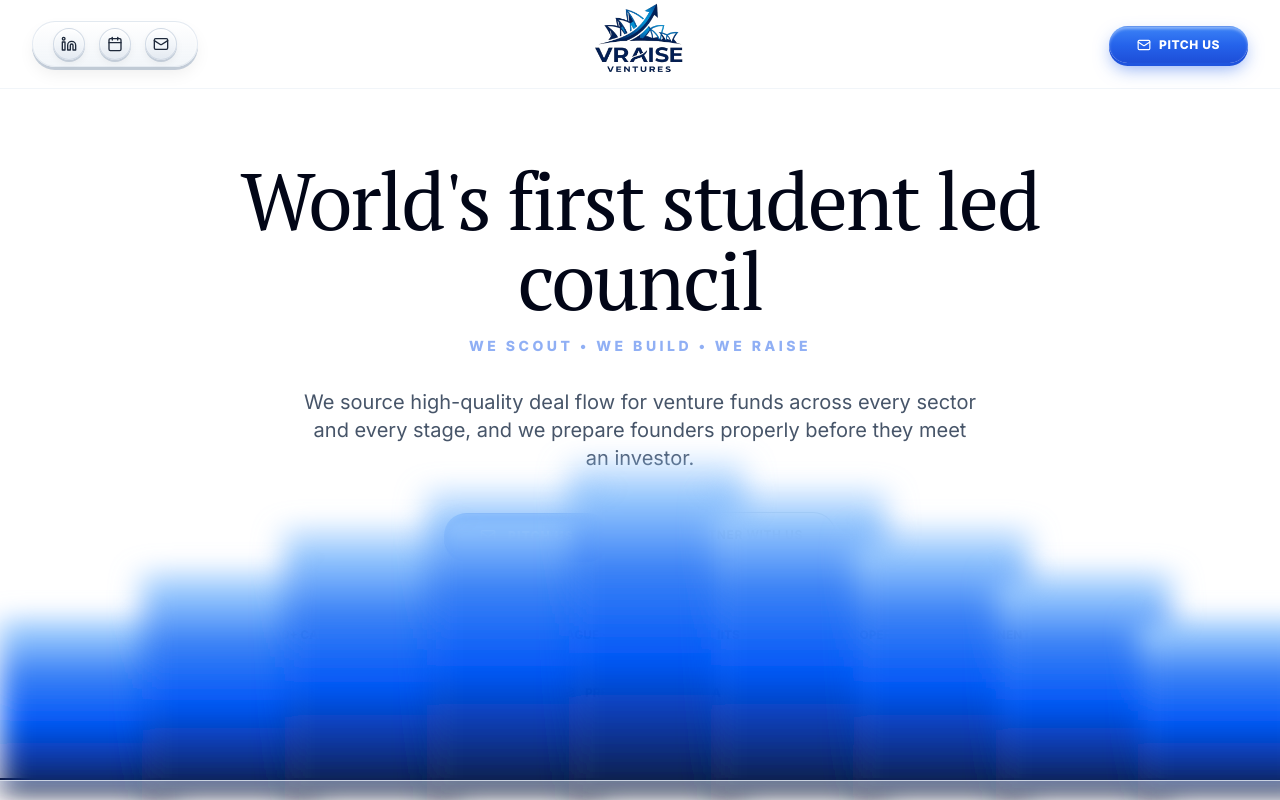
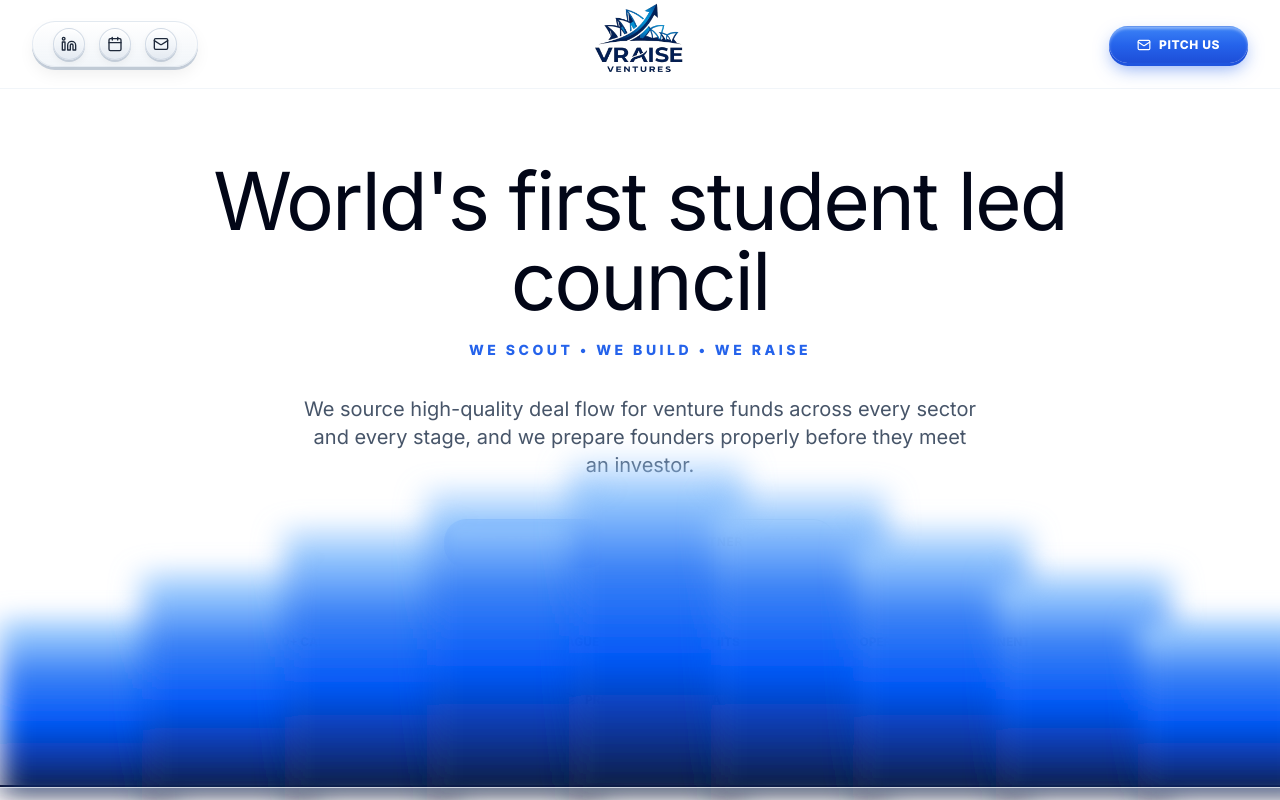
Before and after one commit to shashank-1411/VRaise_Ventures, a Next.js app: page / in a window 1280 px wide. Shown: the top 800 px of the page. Built offline with nearby package versions, Linux system fonts and the light colour scheme.

Commit message:
feat: integrate MagneticText component with blue morphing lens into Hero section

```diff
--- a/components/sections/Hero.tsx
+++ b/components/sections/Hero.tsx
@@ -3,6 +3,7 @@
 import React from "react";
 import { motion } from "framer-motion";
 import { GraduationCap, Compass, Globe2, Layers, Mail, Users } from "lucide-react";
+import { MagneticText } from "@/components/ui/morphing-cursor";
 
 interface HeroProps {
   onOpenModal: () => void;
@@ -17,7 +18,7 @@ export default function Hero({ onOpenModal }: HeroProps) {
 
       <div className="max-w-6xl mx-auto flex flex-col items-center text-center relative z-10">
 
-        {/* Main Headline in PT Serif */}
+        {/* Main Headline in PT Serif with Blue Morphing Lens */}
         <motion.h1
           initial={{ opacity: 0, y: 20 }}
           animate={{ opacity: 1, y: 0 }}
@@ -25,19 +26,27 @@ export default function Hero({ onOpenModal }: HeroProps) {
           style={{ fontFamily: 'var(--font-pt-serif), "PT Serif", serif' }}
           className="text-4xl sm:text-6xl md:text-7xl lg:text-[80px] leading-[1.08] text-slate-950 font-normal tracking-tight max-w-5xl mb-4"
         >
-          World&apos;s first student led council
+          <MagneticText
+            text="World's first student led council"
+            hoverText="WE SCOUT • WE BUILD • WE RAISE"
+            textClassName="font-normal font-serif text-slate-950"
+            circleRadius={240}
+          />
         </motion.h1>
 
-        {/* Blinking Line Directly Below Headline (Pure Text) */}
+        {/* Blinking Sub-Headline Line Directly Below Headline */}
         <motion.div
           initial={{ opacity: 0, y: 10 }}
           animate={{ opacity: 1, y: 0 }}
           transition={{ duration: 0.7, delay: 0.2 }}
           className="mb-8"
         >
-          <p className="font-mono text-xs sm:text-sm uppercase tracking-[0.25em] font-extrabold text-blue-600 animate-pulse">
-            we scout • we build • we raise
-          </p>
+          <MagneticText
+            text="we scout • we build • we raise"
+            hoverText="DISCREET DEAL ORIGINATION"
+            textClassName="font-mono text-xs sm:text-sm uppercase tracking-[0.25em] font-extrabold text-blue-600"
+            circleRadius={180}
+          />
         </motion.div>
 
         {/* Sub-Headline Description */}
--- /dev/null
+++ b/components/ui/morphing-cursor.tsx
@@ -0,0 +1,135 @@
+"use client"
+
+import type React from "react"
+import { useRef, useState, useCallback, useEffect } from "react"
+import { cn } from "@/lib/utils"
+
+interface MagneticTextProps {
+  text: string
+  hoverText?: string
+  className?: string
+  textClassName?: string
+  circleRadius?: number
+}
+
+export function MagneticText({
+  text = "CREATIVE",
+  hoverText,
+  className,
+  textClassName,
+  circleRadius = 200,
+}: MagneticTextProps) {
+  const containerRef = useRef<HTMLDivElement>(null)
+  const circleRef = useRef<HTMLDivElement>(null)
+  const innerTextRef = useRef<HTMLDivElement>(null)
+  const [isHovered, setIsHovered] = useState(false)
+  const [containerSize, setContainerSize] = useState({ width: 0, height: 0 })
+
+  const mousePos = useRef({ x: 0, y: 0 })
+  const currentPos = useRef({ x: 0, y: 0 })
+  const animationFrameRef = useRef<number>()
+
+  useEffect(() => {
+    const updateSize = () => {
+      if (containerRef.current) {
+        setContainerSize({
+          width: containerRef.current.offsetWidth,
+          height: containerRef.current.offsetHeight,
+        })
+      }
+    }
+    updateSize()
+    window.addEventListener("resize", updateSize)
+    return () => window.removeEventListener("resize", updateSize)
+  }, [])
+
+  useEffect(() => {
+    const lerp = (start: number, end: number, factor: number) => start + (end - start) * factor
+
+    const animate = () => {
+      currentPos.current.x = lerp(currentPos.current.x, mousePos.current.x, 0.15)
+      currentPos.current.y = lerp(currentPos.current.y, mousePos.current.y, 0.15)
+
+      if (circleRef.current) {
+        circleRef.current.style.transform = `translate(${currentPos.current.x}px, ${currentPos.current.y}px) translate(-50%, -50%)`
+      }
+
+      if (innerTextRef.current) {
+        innerTextRef.current.style.transform = `translate(${-currentPos.current.x}px, ${-currentPos.current.y}px)`
+      }
+
+      animationFrameRef.current = requestAnimationFrame(animate)
+    }
+
+    animationFrameRef.current = requestAnimationFrame(animate)
+    return () => {
+      if (animationFrameRef.current) cancelAnimationFrame(animationFrameRef.current)
+    }
+  }, [])
+
+  const handleMouseMove = useCallback((e: React.MouseEvent<HTMLDivElement>) => {
+    if (!containerRef.current) return
+    const rect = containerRef.current.getBoundingClientRect()
+    mousePos.current = {
+      x: e.clientX - rect.left,
+      y: e.clientY - rect.top,
+    }
+  }, [])
+
+  const handleMouseEnter = useCallback((e: React.MouseEvent<HTMLDivElement>) => {
+    if (!containerRef.current) return
+    const rect = containerRef.current.getBoundingClientRect()
+    const x = e.clientX - rect.left
+    const y = e.clientY - rect.top
+    mousePos.current = { x, y }
+    currentPos.current = { x, y }
+    setIsHovered(true)
+  }, [])
+
+  const handleMouseLeave = useCallback(() => {
+    setIsHovered(false)
+  }, [])
+
+  const displayText = hoverText || text
+
+  return (
+    <div
+      ref={containerRef}
+      onMouseMove={handleMouseMove}
+      onMouseEnter={handleMouseEnter}
+      onMouseLeave={handleMouseLeave}
+      className={cn("relative inline-flex items-center justify-center cursor-pointer select-none", className)}
+    >
+      {/* Base text layer */}
+      <span className={cn("text-slate-950 font-bold tracking-tight", textClassName)}>{text}</span>
+
+      {/* Morphing Blue Lens Circle */}
+      <div
+        ref={circleRef}
+        className="absolute top-0 left-0 pointer-events-none rounded-full bg-blue-600 shadow-2xl shadow-blue-500/40 overflow-hidden z-20"
+        style={{
+          width: isHovered ? circleRadius : 0,
+          height: isHovered ? circleRadius : 0,
+          transition: "width 0.5s cubic-bezier(0.33, 1, 0.68, 1), height 0.5s cubic-bezier(0.33, 1, 0.68, 1)",
+          willChange: "transform, width, height",
+        }}
+      >
+        <div
+          ref={innerTextRef}
+          className="absolute flex items-center justify-center text-center"
+          style={{
+            width: containerSize.width,
+            height: containerSize.height,
+            top: "50%",
+            left: "50%",
+            willChange: "transform",
+          }}
+        >
+          <span className={cn("text-white font-bold tracking-tight whitespace-nowrap", textClassName)}>
+            {displayText}
+          </span>
+        </div>
+      </div>
+    </div>
+  )
+}
```
